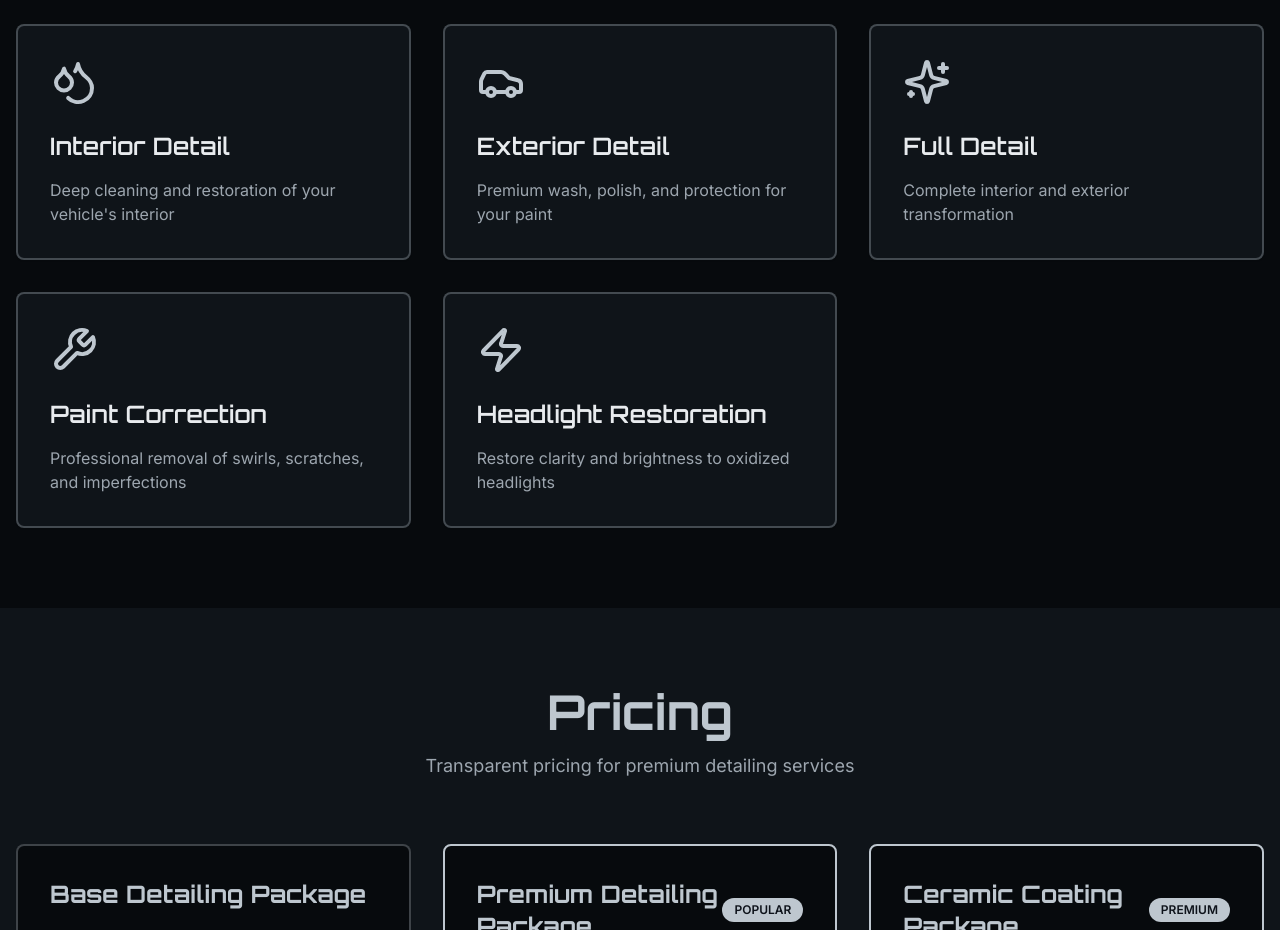
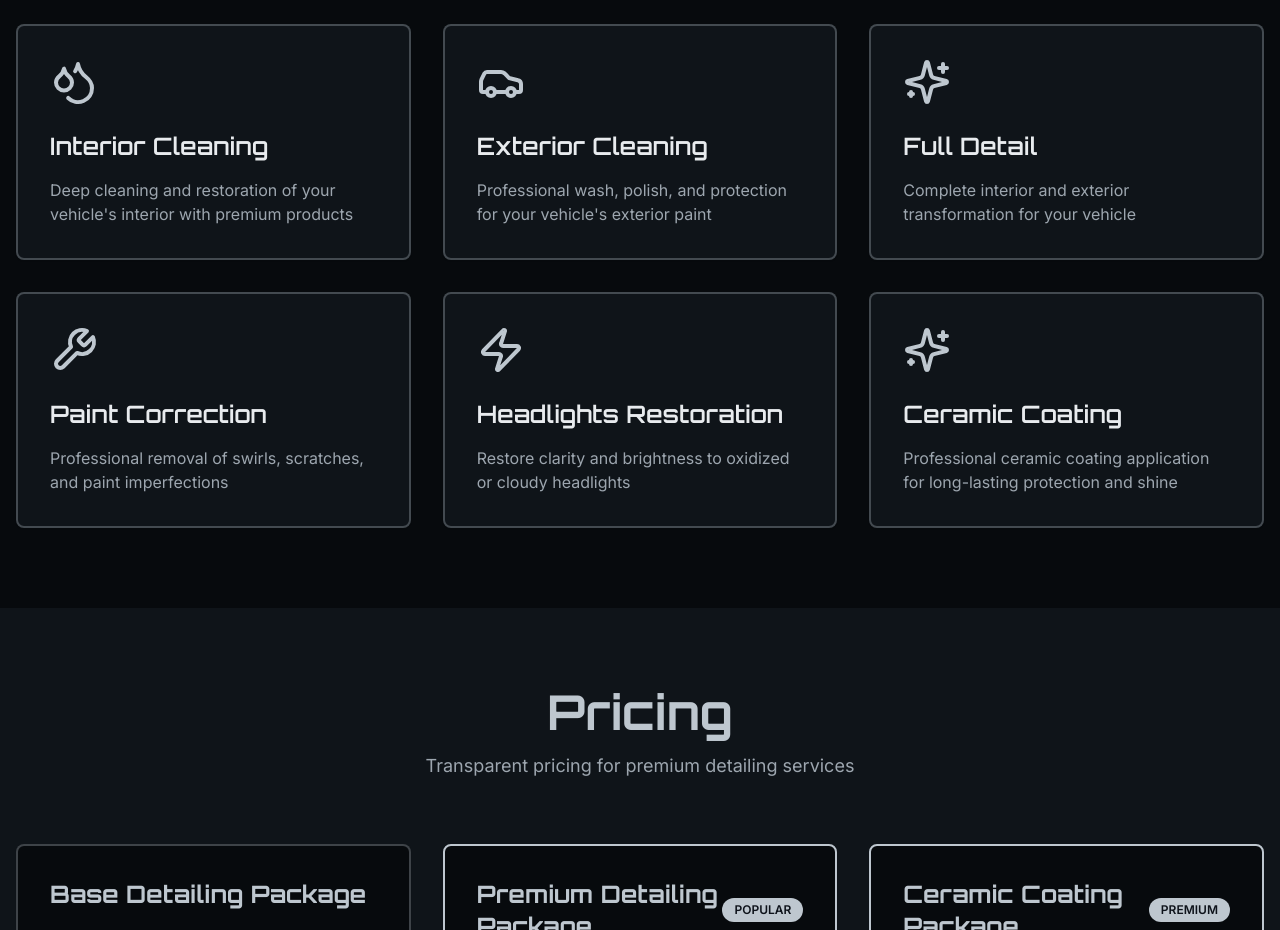
Before and after one commit to Osaid-Siddiqui/Detailers-pro, a React (Vite) app: page / in a window 1280 px wide. Shown: the part 1720-2650 px from the top of the page. Built offline with nearby package versions, Linux system fonts and the light colour scheme; the HTML template or start-up script is replaced by a standard one.

Commit message:
Update Services section with all 6 services
cgen-926ac2f1c5bd45c59195bcf931bebb14

```diff
--- a/src/components/sections/Services.tsx
+++ b/src/components/sections/Services.tsx
@@ -6,28 +6,33 @@ import { Card } from "@/components/ui/card";
 const services = [
   {
     icon: Droplets,
-    title: "Interior Detail",
-    description: "Deep cleaning and restoration of your vehicle's interior",
+    title: "Interior Cleaning",
+    description: "Deep cleaning and restoration of your vehicle's interior with premium products",
   },
   {
     icon: Car,
-    title: "Exterior Detail",
-    description: "Premium wash, polish, and protection for your paint",
+    title: "Exterior Cleaning",
+    description: "Professional wash, polish, and protection for your vehicle's exterior paint",
   },
   {
     icon: Sparkles,
     title: "Full Detail",
-    description: "Complete interior and exterior transformation",
+    description: "Complete interior and exterior transformation for your vehicle",
   },
   {
     icon: Wrench,
     title: "Paint Correction",
-    description: "Professional removal of swirls, scratches, and imperfections",
+    description: "Professional removal of swirls, scratches, and paint imperfections",
   },
   {
     icon: Zap,
-    title: "Headlight Restoration",
-    description: "Restore clarity and brightness to oxidized headlights",
+    title: "Headlights Restoration",
+    description: "Restore clarity and brightness to oxidized or cloudy headlights",
+  },
+  {
+    icon: Sparkles,
+    title: "Ceramic Coating",
+    description: "Professional ceramic coating application for long-lasting protection and shine",
   },
 ];
 
```
